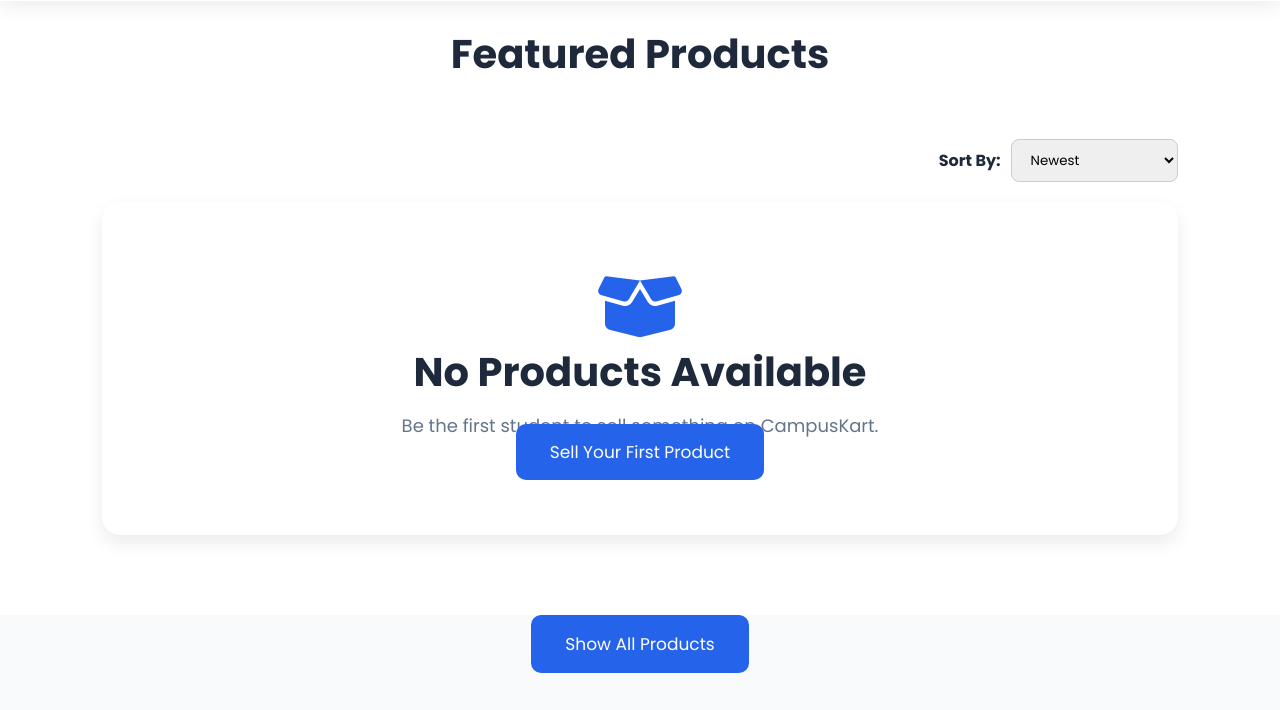
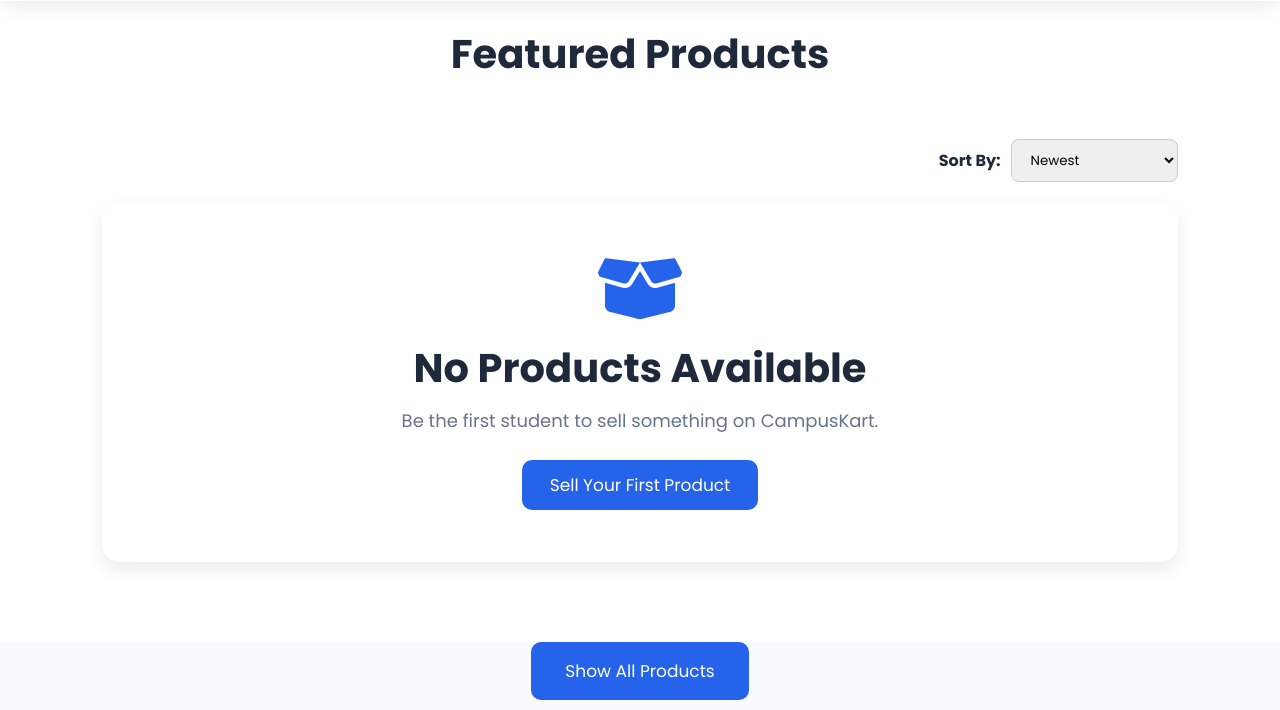
Before and after one commit to PrachiSharma8/CampusKart-, a website: page index.html in a window 1280 px wide. Both pictures are taken after a click on the button "Show All Products". Shown: the part 1514-2224 px from the top of the page. Drawn offline with Linux system fonts and the light colour scheme; some packages are replaced by stand-ins of ours; no server answers; a script that the page names is missing.

Commit message:
Updated website

```diff
--- a/style.css
+++ b/style.css
@@ -2359,3 +2359,75 @@
         font-size: 21px;
     }
 }
+
+/* ==========================================
+   EMPTY PRODUCTS - DESKTOP FIX
+   ========================================== */
+
+.no-products {
+    width: 100%;
+    min-height: 360px;
+
+    display: flex;
+    flex-direction: column;
+    align-items: center;
+    justify-content: center;
+
+    text-align: center;
+
+    padding: 50px 30px;
+
+    box-sizing: border-box;
+}
+
+
+/* Empty state icon */
+.no-products i {
+    display: block;
+    font-size: 70px;
+    color: #2563eb;
+    margin-bottom: 20px;
+}
+
+
+/* Heading */
+.no-products h2 {
+    margin: 0 0 15px !important;
+
+    font-size: 40px;
+    line-height: 1.2;
+}
+
+
+/* Description */
+.no-products p {
+    margin: 0 0 25px;
+
+    max-width: 600px;
+
+    font-size: 18px;
+    line-height: 1.6;
+
+    color: #64748b;
+}
+
+
+/* Sell button */
+.no-products .explore-btn {
+    display: inline-flex;
+
+    align-items: center;
+    justify-content: center;
+
+    margin: 0;
+
+    padding: 14px 28px;
+
+    min-height: 50px;
+
+    box-sizing: border-box;
+
+    line-height: 1.3;
+
+    white-space: nowrap;
+}
```
